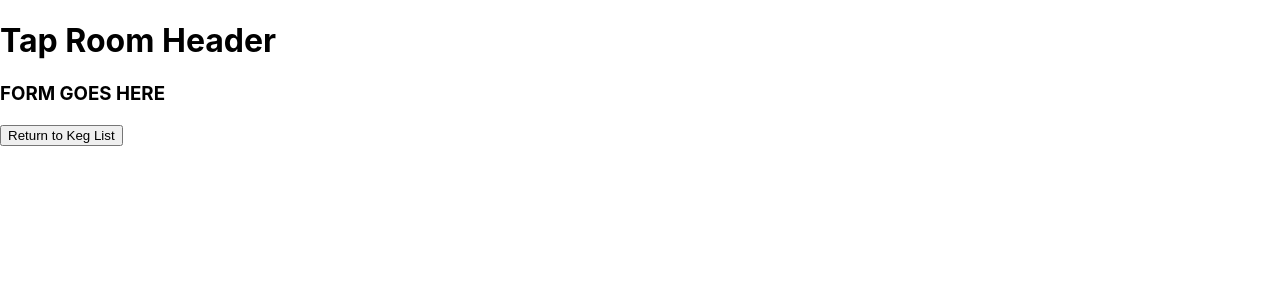
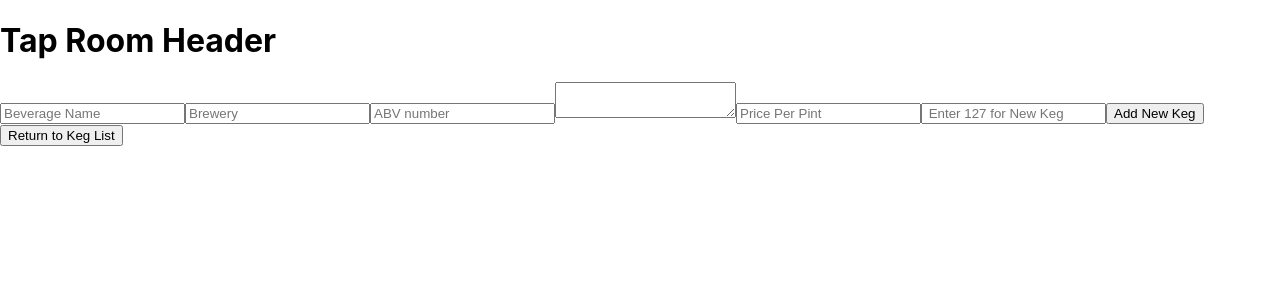
Before and after one commit to jd-fj/Tap-Room, a React (Create React App) app: page / in a window 1280 px wide. Both pictures are taken after a click on the button "Add Keg". Shown: the top 300 px of the page. Built offline with nearby package versions, Linux system fonts and the light colour scheme.

Commit message:
add form with submission event handler

```diff
--- a/src/components/NewKegForm.js
+++ b/src/components/NewKegForm.js
@@ -1,9 +1,47 @@
 import React from 'react';
+import { v4 } from 'uuid';
 
 export default function NewKegForm(props){
+
+  function handleNewKegFormSubmission(event){
+    event.preventDefault();
+    console.log(event.target.name.value);
+    console.log(event.target.brewery.value);
+    console.log(event.target.abv.value);
+    console.log(event.target.description.value);
+    console.log(event.target.price.value);
+    console.log(event.target.pints.value);
+
+  }
+
   return (
     <>
-      <h3>FORM GOES HERE</h3>
+      <form onSubmit={handleNewKegFormSubmission}>
+        <input
+          type='text'
+          name='name'
+          placeholder='Beverage Name' />
+        <input
+          type='text'
+          name='brewery'
+          placeholder='Brewery' />
+        <input
+          type='number'
+          name='abv'
+          placeholder='ABV number' />
+        <textarea
+          name='description'
+          placeholde='Beverage Description' />
+        <input
+          type='number'
+          name='price'
+          placeholder='Price Per Pint' />
+        <input
+          type='number'
+          name='pints'
+          placeholder=' Enter 127 for New Keg' />
+        <button type='submit'>Add New Keg</button>
+      </form>
     </>
   );
 }
```
